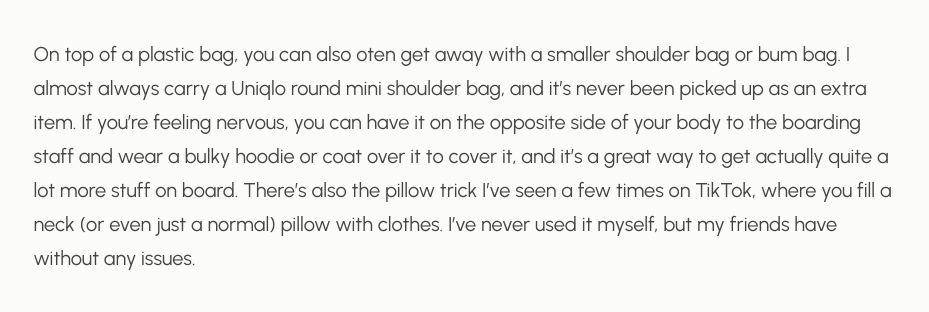
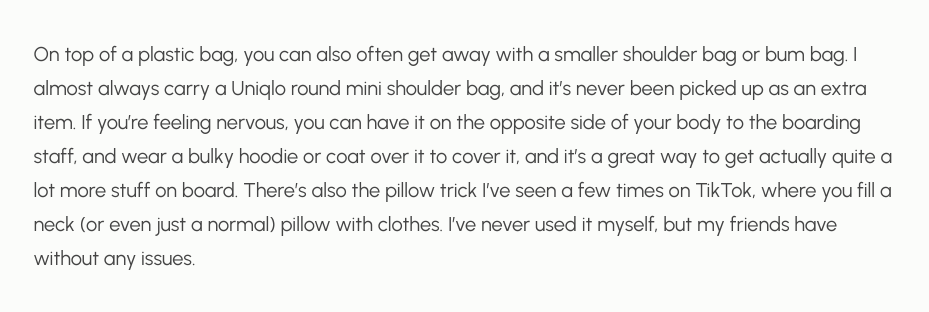
Before and after one commit to atp800/wildatlas, an Astro site: page /travel/travel-without-paying-for-luggage in a window 1280 px wide. Shown: the part 2623-2935 px from the top of the page, without its empty margins (173-1102 px from the left). Built offline with nearby package versions, Linux system fonts and the light colour scheme; Astro itself is replaced by a stand-in of ours; a web font is replaced by a local one.

Commit message:
Travellling without paying for luggage spelling and punctuation tweaks

```diff
--- a/src/content/travel/travel-without-paying-for-luggage.md
+++ b/src/content/travel/travel-without-paying-for-luggage.md
@@ -41,7 +41,7 @@ But no one will actually check if you bought something at the airport – you co
 
 Once you’ve got your carrier bag, there’s nothing stopping you putting your water bottle in it, or a jumper, or a book, or basically anything. I always try to put things in that I could’ve been wearing or might have bought at the airport, just to feel on the safe side, but I’ve never been questioned or had even a second glance at my sneaky extra bag, and I’m pretty sure you could get away with pretty much anything. Just try to keep it fairly inconspicuous. If it looks like shopping that you’ve thrown a jumper into, you should be ok. If it starts to look more like luggage, you might start running into issues.
 
-On top of a plastic bag, you can also oten get away with a smaller shoulder bag or bum bag. I almost always carry a Uniqlo round mini shoulder bag, and it's never been picked up as an extra item. If you're feeling nervous, you can have it on the opposite side of your body to the boarding staff and wear a bulky hoodie or coat over it to cover it, and it's a great way to get actually quite a lot more stuff on board. There's also the pillow trick I've seen a few times on TikTok, where you fill a neck (or even just a normal) pillow with clothes. I've never used it myself, but my friends have without any issues.
+On top of a plastic bag, you can also often get away with a smaller shoulder bag or bum bag. I almost always carry a Uniqlo round mini shoulder bag, and it's never been picked up as an extra item. If you're feeling nervous, you can have it on the opposite side of your body to the boarding staff, and wear a bulky hoodie or coat over it to cover it, and it's a great way to get actually quite a lot more stuff on board. There's also the pillow trick I've seen a few times on TikTok, where you fill a neck (or even just a normal) pillow with clothes. I've never used it myself, but my friends have without any issues.
 
 ### Use Your Pockets
 
```
